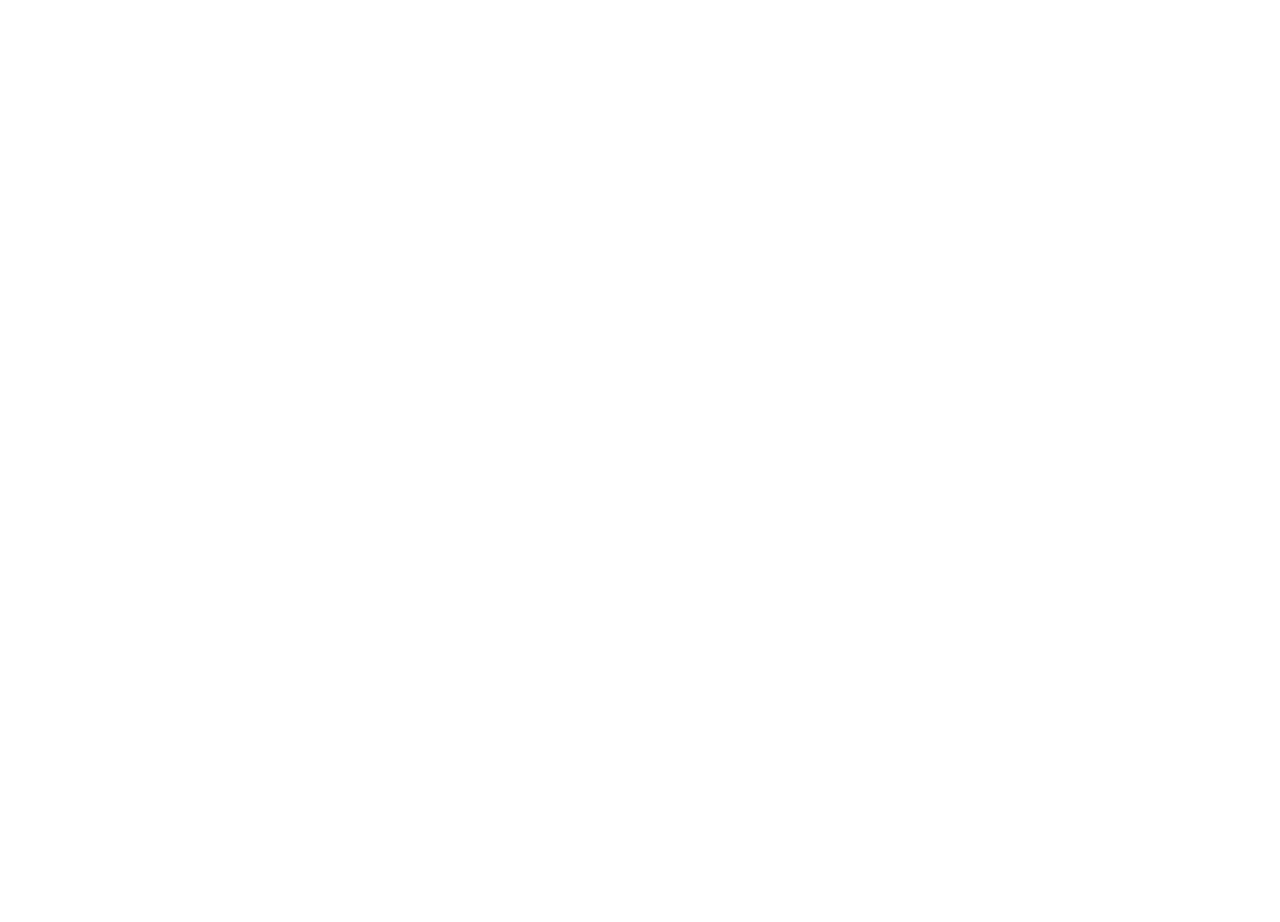
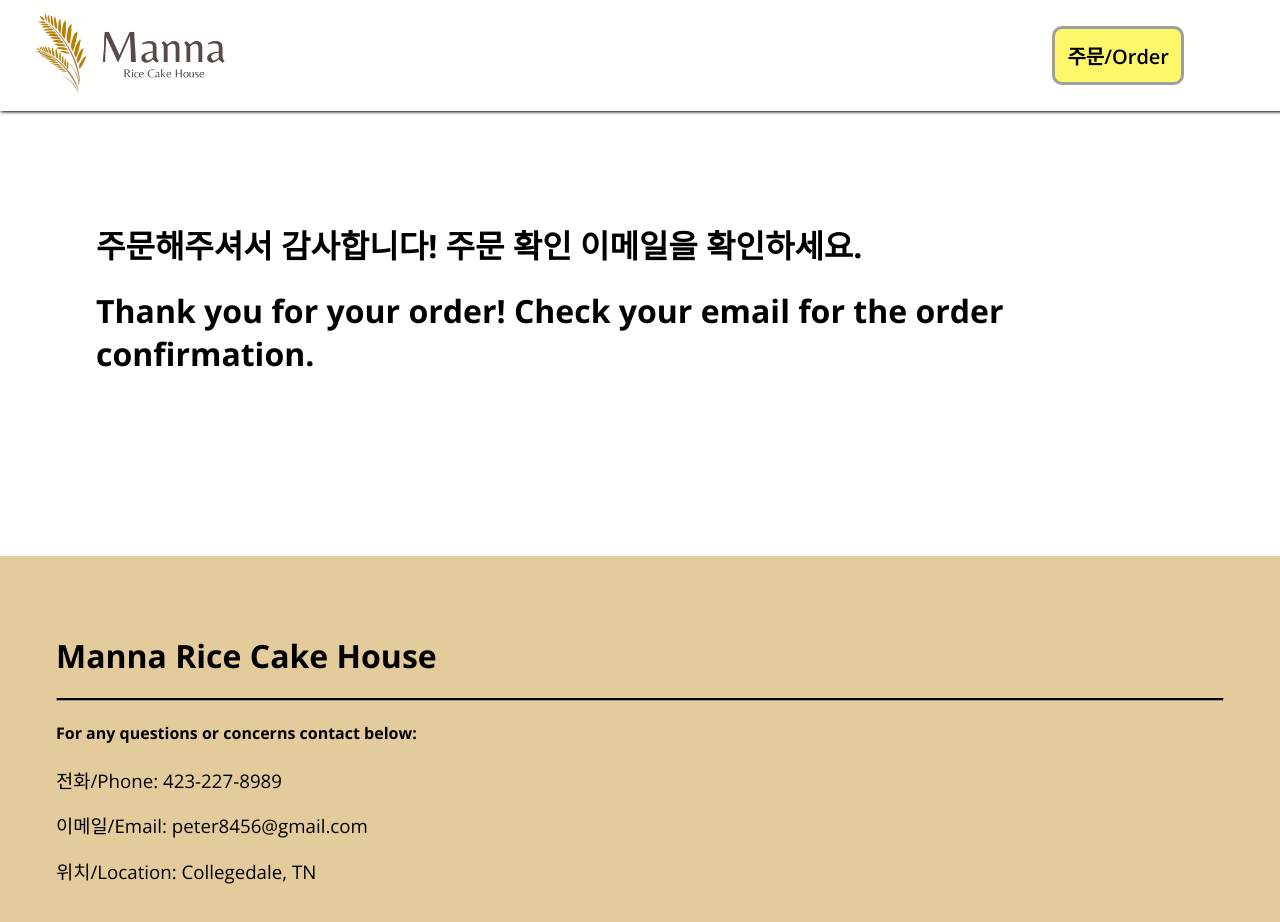
Before and after one commit to leeja328/manna_house, a React (Create React App) app: page /order_confirmation in a window 1280 px wide. Before the commit this address had no page. Shown: the top 922 px of the page. Before the commit the page ends 800 px from the top, so only its background shows below. Built offline with nearby package versions, Linux system fonts and the light colour scheme.

Commit message:
made a confirmation page

```diff
--- a/src/App.js
+++ b/src/App.js
@@ -2,6 +2,7 @@
 import Home from './landing_page/home';
 import About from './pages/About';
 import Order from './pages/Order';
+import Order_success from './pages/Order_success.js';
 
 // use this to install react router dom --> npm i react-router-dom --legacy-peer-deps
 
@@ -11,6 +12,7 @@
             <Route path="/" element={<Home />} />
             <Route path="/about" element={<About />} />
             <Route path="/order" element={<Order />} />
+            <Route path="/order_confirmation" element={<Order_success/>} />
         </Routes>
     );
 }
--- a/src/pages/Order.js
+++ b/src/pages/Order.js
@@ -2,6 +2,7 @@
 import { useState } from "react";
 import { useEffect } from "react";
 import { useRef } from "react";
+import { useNavigate } from 'react-router-dom';
 import Header from '../landing_page/header';
 import Footer from '../landing_page/footer';
 import './Order.css';
@@ -198,6 +199,8 @@
     setOpen(false);
   };
 
+  const navigate = useNavigate();
+
   const handleChange = (event) => {
     if (event.target.name === 'phone') {
       setPhone1(event.target.value);
@@ -232,6 +235,10 @@
     }
 
     sendEmail(e);
+
+    setOpen(false);
+
+    navigate ('/order_confirmation');
   };
 
   useEffect(() => {
@@ -630,6 +637,8 @@
           {total}
         </textarea>
         </form>
+        {/* <h1>전화로 주문해주세요 / Please order by phone: 423-227-8989</h1>
+      <h1>You can order online again April 1st</h1> */}
       </BootstrapDialog>
     </React.Fragment>
     </div>
--- /dev/null
+++ b/src/pages/Order_success.css
@@ -0,0 +1,3 @@
+.order-success-body {
+    padding: 25vh 12vh 20vh 12vh
+}
--- /dev/null
+++ b/src/pages/Order_success.js
@@ -0,0 +1,19 @@
+import './Order_success.css';
+import React, { Fragment } from 'react'
+import Header from '../landing_page/header';
+import Footer from '../landing_page/footer';
+
+
+function Order_success() {
+  return (
+    <><Header />
+    <div className='order-success-body'>
+        <h1>주문해주셔서 감사합니다! 주문 확인 이메일을 확인하세요.</h1>
+        <h1>Thank you for your order! Check your email for the order confirmation.</h1>
+    </div>
+    <Footer/>
+    </>
+  )
+}
+
+export default Order_success
```
